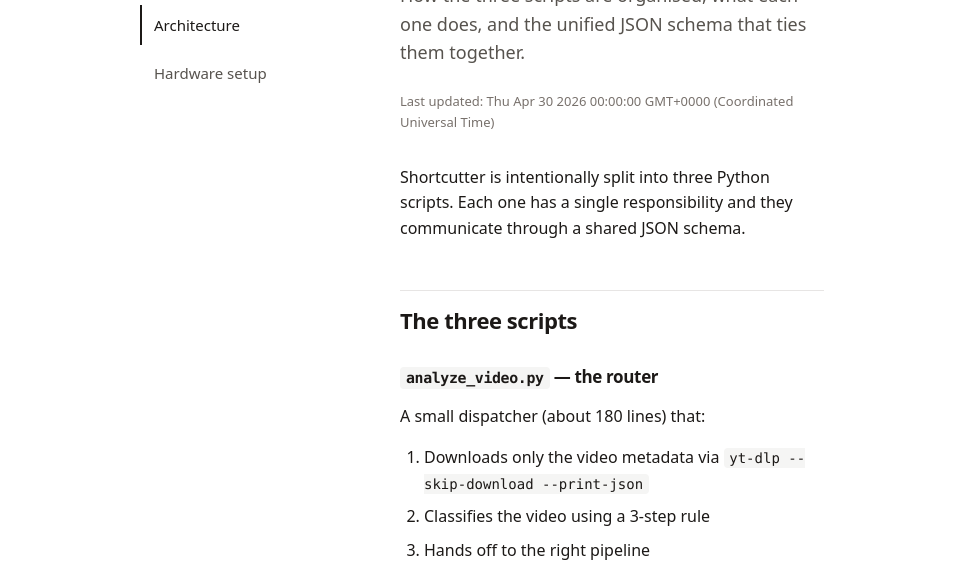
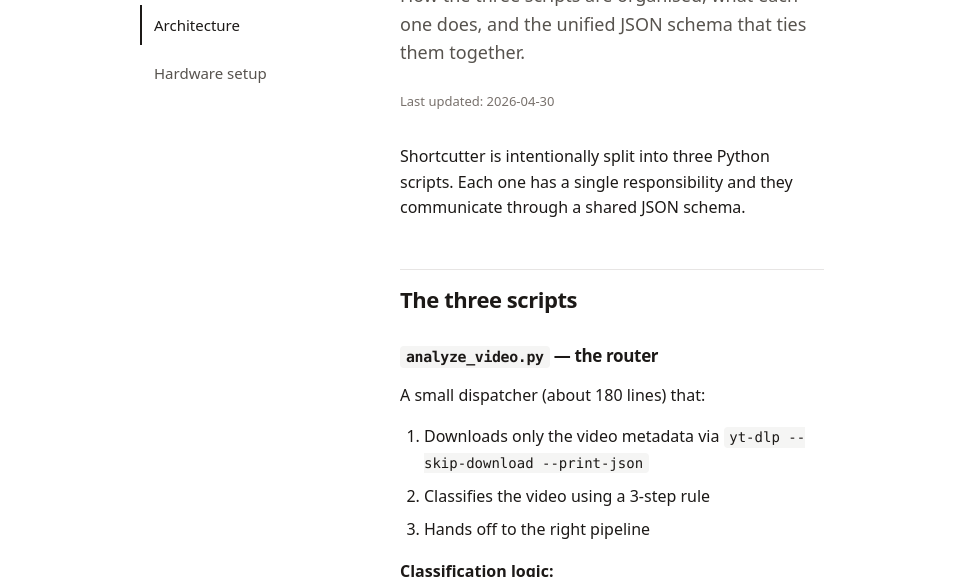
Before and after one commit to lucasacchiricciardi/shortcutter, an Astro site in the folder site/: page /shortcutter/docs/architecture in a window 1280 px wide. Shown: the part 213-790 px from the top of the page, without its empty margins (152-1127 px from the left). Built offline with nearby package versions, Linux system fonts and the light colour scheme; Astro itself is replaced by a stand-in of ours; some packages are replaced by stand-ins of ours.

```diff
--- a/site/src/content/config.ts
+++ b/site/src/content/config.ts
@@ -6,7 +6,10 @@
     title: z.string(),
     description: z.string().optional(),
     order: z.number().optional(),
-    updated: z.string().optional(),
+    updated: z
+      .union([z.string(), z.date()])
+      .transform((v) => (v instanceof Date ? v.toISOString().slice(0, 10) : v))
+      .optional(),
   }),
 });
 
--- a/site/src/content/docs/architecture.md
+++ b/site/src/content/docs/architecture.md
@@ -2,7 +2,7 @@
 title: Architecture
 description: How the three scripts are organised, what each one does, and the unified JSON schema that ties them together.
 order: 2
-updated: 2026-04-30
+updated: "2026-04-30"
 ---
 
 Shortcutter is intentionally split into three Python scripts. Each one has a single responsibility and they communicate through a shared JSON schema.
--- a/site/src/content/docs/hardware.md
+++ b/site/src/content/docs/hardware.md
@@ -2,7 +2,7 @@
 title: Hardware setup
 description: The exact mini PC this pipeline runs on — a Minisforum AI X1-255 upgraded to 64 GB — with the real ROCm and Ollama configuration that makes its integrated GPU usable for local LLMs.
 order: 3
-updated: 2026-04-30
+updated: "2026-04-30"
 ---
 
 This pipeline was built and tested on a single specific machine: a [Minisforum AI X1-255](https://www.amazon.it/MINISFORUM-AI-X1-255-Oculink-Support/dp/B0F8HCZMB9), upgraded from the stock 32 GB to 64 GB of RAM. What follows is the exact hardware, the exact configuration, and the exact performance you can expect to reproduce.
--- a/site/src/content/docs/lessons-learned.md
+++ b/site/src/content/docs/lessons-learned.md
@@ -2,7 +2,7 @@
 title: Lessons learned
 description: Five hard-won lessons from one intense day of building a multi-script LLM pipeline.
 order: 1
-updated: 2026-04-30
+updated: "2026-04-30"
 ---
 
 Documented while still fresh. The five lessons below come from finding and fixing real bugs in real production code — not from hindsight retrofitting.
```
